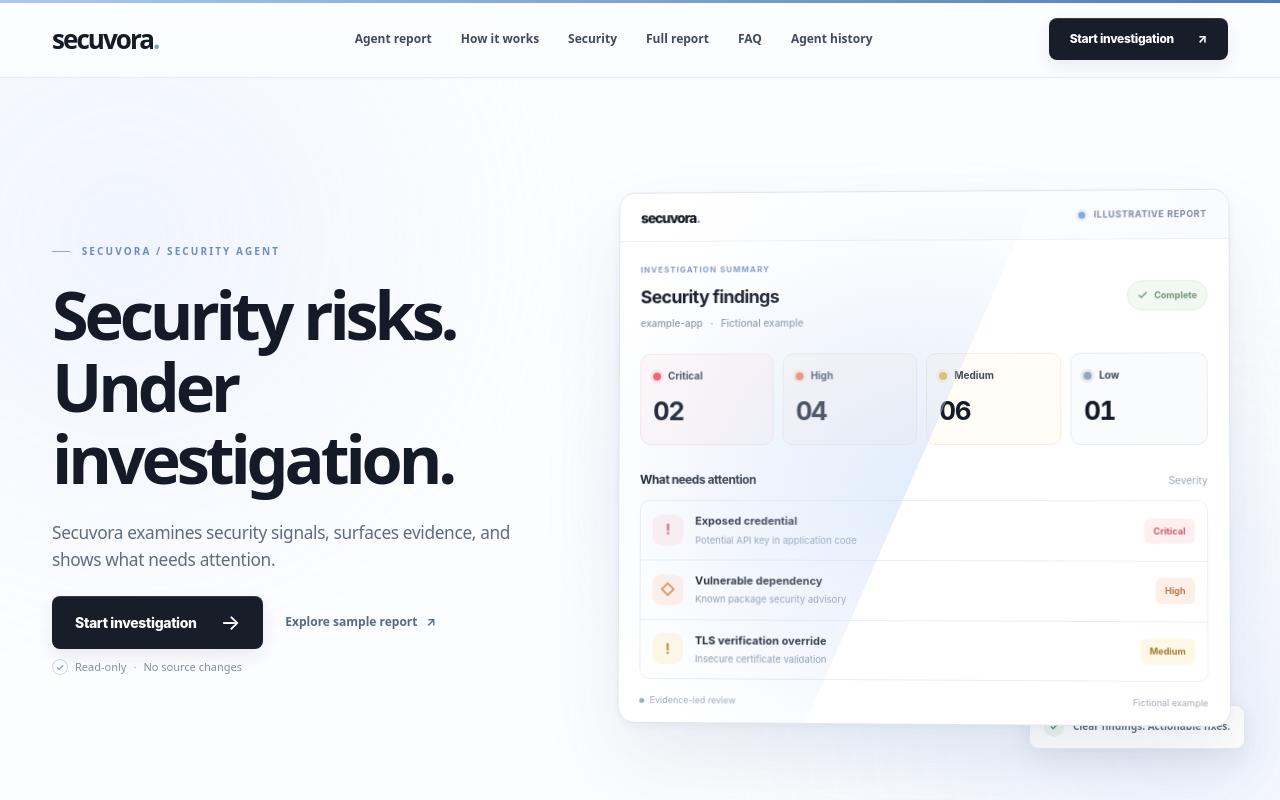
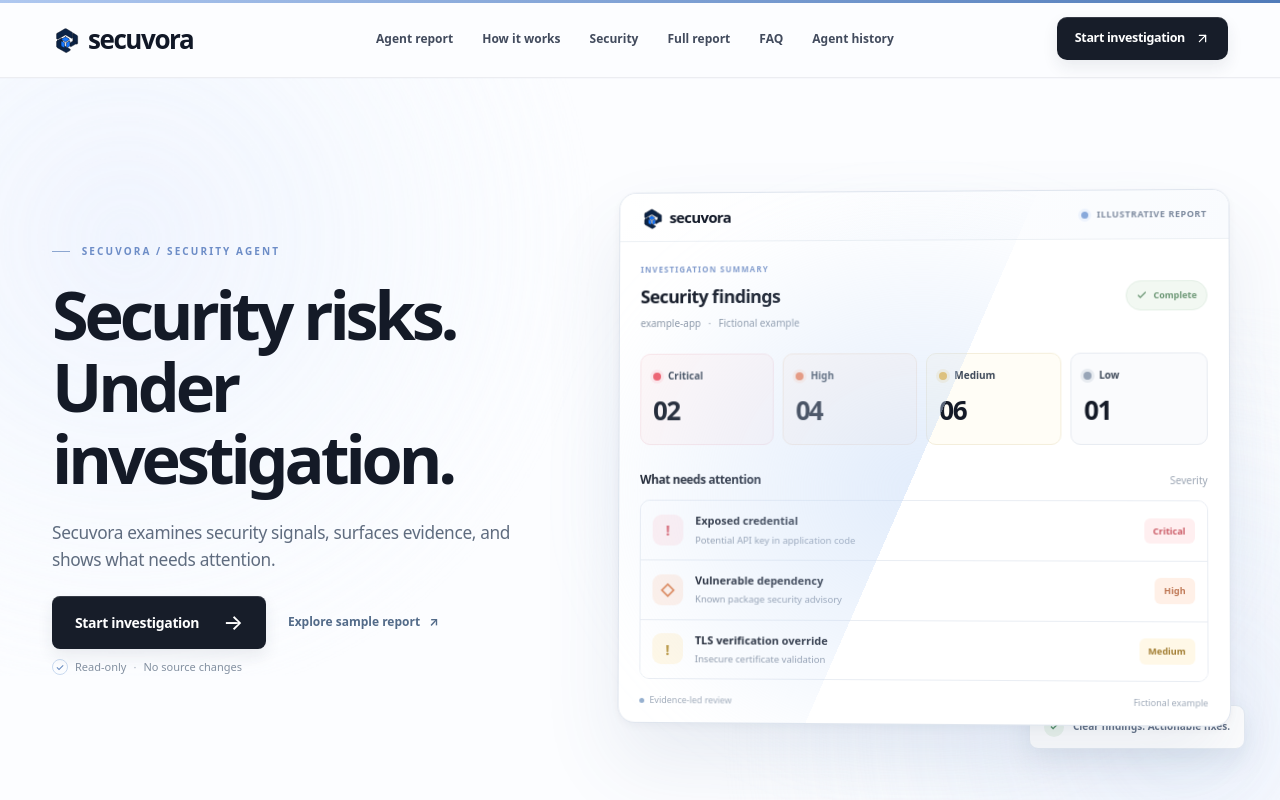
Before and after one commit to helloskyorigin/Safe-sure, a Next.js app: page / in a window 1280 px wide. Shown: the top 800 px of the page. Built offline with nearby package versions, Linux system fonts and the light colour scheme.

Commit message:
Fix FAQ visibility and restore dotless header branding
Use a stable CSS-grid FAQ accordion, restore the Secuvora logo plus dotless wordmark in the landing header and preview, and align CTA/report typography on one deterministic premium font stack.

```diff
--- a/app/enhancements.css
+++ b/app/enhancements.css
@@ -1030,7 +1030,7 @@ html[data-theme="dark"] .legal-footer-bottom{border-top-color:#222d3b}
   --secuvora-shell:#0b2345;
   --secuvora-core:#1677ff;
   --secuvora-word:#111827;
-  --premium-ui-font:"Avenir Next","SF Pro Display","Segoe UI Variable Display",var(--font-inter),system-ui,-apple-system,BlinkMacSystemFont,"Segoe UI",sans-serif;
+  --premium-ui-font:var(--font-inter),system-ui,-apple-system,BlinkMacSystemFont,"Segoe UI",Roboto,Arial,sans-serif;
 }
 .secuvora-brand{
   display:inline-flex;
@@ -1083,3 +1083,63 @@ html[data-theme="dark"] .app-symbol{background:#142033;border-color:#31445e}
 @media(prefers-reduced-motion:reduce){
   .secuvora-brand,.secuvora-mark{transition:none!important}
 }
+
+
+/* Stable FAQ accordion: no animated auto-height collapse bugs across themes. */
+.faq-answer-wrap{
+  display:grid;
+  grid-template-rows:0fr;
+  opacity:0;
+  transition:grid-template-rows .32s cubic-bezier(.22,1,.36,1),opacity .2s ease;
+}
+.faq-answer-wrap[data-open="true"]{
+  grid-template-rows:1fr;
+  opacity:1;
+}
+.faq-answer-inner{
+  min-height:0;
+  overflow:hidden;
+}
+.faq-plus{
+  transition:transform .24s cubic-bezier(.22,1,.36,1),background .24s,color .24s;
+}
+.faq-entry.expanded .faq-plus{
+  transform:rotate(45deg);
+}
+html[data-theme="dark"] .landing-page .faq-answer-wrap[data-open="true"] .faq-answer{
+  color:#aebdd0;
+}
+html[data-theme="light"] .landing-page .faq-answer-wrap[data-open="true"] .faq-answer{
+  color:#6f7f93;
+}
+
+/* Premium CTA typography that stays deterministic on Android/iOS/desktop. */
+.top-cta,
+.mobile-nav .button{
+  font-family:var(--premium-ui-font);
+  font-size:12.5px;
+  font-weight:720;
+  letter-spacing:-.028em;
+  line-height:1;
+  font-variation-settings:"wght" 720;
+}
+.top-cta{
+  min-height:43px;
+  padding-inline:18px;
+  gap:10px;
+  border-radius:10px;
+}
+.top-cta svg,
+.mobile-nav .button svg{
+  width:15px;
+  height:15px;
+  stroke-width:2;
+  transition:transform .24s cubic-bezier(.22,1,.36,1);
+}
+.top-cta:hover svg,
+.mobile-nav .button:hover svg{
+  transform:translate(2px,-2px);
+}
+@media(prefers-reduced-motion:reduce){
+  .faq-answer-wrap,.faq-plus,.top-cta svg,.mobile-nav .button svg{transition:none!important}
+}
--- a/components/FaqSection.tsx
+++ b/components/FaqSection.tsx
@@ -1,7 +1,6 @@
 "use client";
 
 import { useState } from "react";
-import { AnimatePresence, motion, useReducedMotion } from "motion/react";
 import { Plus } from "lucide-react";
 
 const faqs = [
@@ -33,7 +32,6 @@ const faqs = [
 
 export default function FaqSection() {
   const [open, setOpen] = useState<number | null>(null);
-  const reduceMotion = useReducedMotion();
 
   return (
     <section id="faq" className="section bordered faq-section">
@@ -45,18 +43,19 @@ export default function FaqSection() {
               <h3>
                 <button className="faq-trigger" type="button" onClick={() => setOpen(open === index ? null : index)}
                   aria-expanded={open === index} aria-controls={"faq-answer-" + index}>
-                  <span>{faq.question}</span><motion.span className="faq-plus" aria-hidden="true" animate={{ rotate: open === index ? 45 : 0 }} transition={{ duration: reduceMotion ? 0 : .25 }}><Plus size={20}/></motion.span>
+                  <span>{faq.question}</span><span className="faq-plus" aria-hidden="true"><Plus size={20}/></span>
                 </button>
               </h3>
-              <AnimatePresence initial={false}>
-                {open === index && (
-                  <motion.div key="content" id={"faq-answer-" + index} initial={reduceMotion ? false : { height: 0, opacity: 0 }}
-                    animate={{ height: "auto", opacity: 1 }} exit={reduceMotion ? undefined : { height: 0, opacity: 0 }}
-                    transition={{ duration: reduceMotion ? 0 : .34, ease: "easeInOut" }} style={{ overflow: "hidden" }}>
-                    <p className="faq-answer">{faq.answer}</p>
-                  </motion.div>
-                )}
-              </AnimatePresence>
+              <div
+                id={"faq-answer-" + index}
+                className="faq-answer-wrap"
+                data-open={open === index ? "true" : "false"}
+                aria-hidden={open !== index}
+              >
+                <div className="faq-answer-inner">
+                  <p className="faq-answer">{faq.answer}</p>
+                </div>
+              </div>
             </div>
           ))}
         </div>
--- a/components/Header.tsx
+++ b/components/Header.tsx
@@ -4,6 +4,7 @@ import { useEffect, useState, useRef } from "react";
 import Link from "next/link";
 import ThemeToggle from "@/components/ThemeToggle";
 import Brand from "@/components/Brand";
+import { ArrowUpRight } from "lucide-react";
 
 interface HeaderProps {
   onOpenAssessment: () => void;
@@ -75,9 +76,7 @@ export default function Header({ onOpenAssessment }: HeaderProps) {
         id="top"
       >
         <div className="container header-inner">
-          <a href="#top" className="brand" aria-label="Secuvora home">
-            secuvora<span>.</span>
-          </a>
+          <Brand href="#top" />
           <nav className="desktop-nav" aria-label="Main navigation">
             <a href="#product">Agent report</a>
             <a href="#how">How it works</a>
@@ -92,7 +91,7 @@ export default function Header({ onOpenAssessment }: HeaderProps) {
             data-start
             className="button button-dark top-cta"
           >
-            Start investigation <span aria-hidden="true">↗</span>
+            Start investigation <ArrowUpRight size={15} aria-hidden="true" />
           </a>
           <button
             id="menu-toggle"
@@ -136,7 +135,7 @@ export default function Header({ onOpenAssessment }: HeaderProps) {
             data-start
             className="button button-dark"
           >
-            Start investigation <span aria-hidden="true">↗</span>
+            Start investigation <ArrowUpRight size={15} aria-hidden="true" />
           </a>
         </nav>
       </header>
--- a/components/Hero.tsx
+++ b/components/Hero.tsx
@@ -60,9 +60,7 @@ export default function Hero({ onOpenAssessment }: HeroProps) {
           <div className="preview-halo" aria-hidden="true"></div>
           <div className="preview">
             <div className="preview-top">
-              <strong className="preview-brand">
-                secuvora<span>.</span>
-              </strong>
+              <Brand href={null} className="preview-brand" label="Secuvora" />
               <span className="example-tag">
                 <span className="example-dot"></span> ILLUSTRATIVE REPORT
               </span>
```
Also changed, not shown: 1 other file (tests, documents, lock files or other folders).
